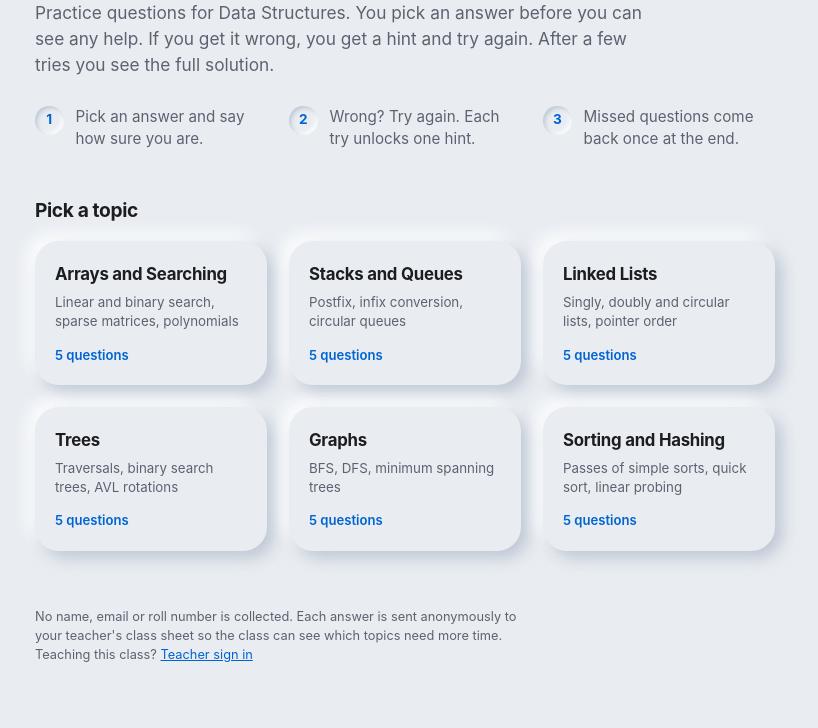
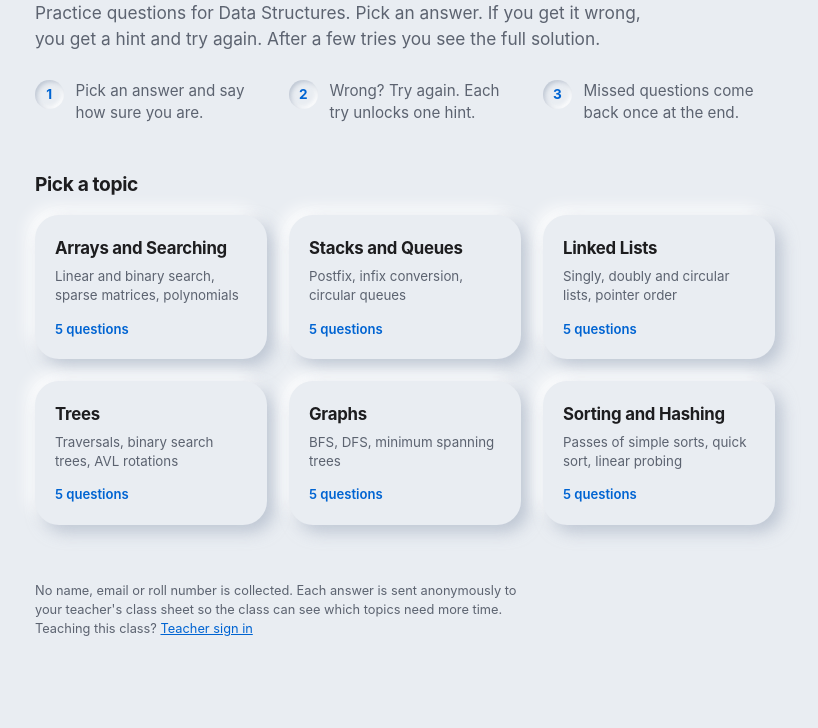
Before and after one commit to smtakbar/thinkfirst, a plain HTML site: page index.html in a window 1280 px wide. Shown: the part 198-926 px from the top of the page, without its empty margins (235-1053 px from the left). After the commit the page ends 900 px from the top, so only its background shows below. Drawn offline with Linux system fonts and the light colour scheme.

Commit message:
Shorten home description
Co-Authored-By: Claude Fable 5.2 <noreply@anthropic.com>

```diff
--- a/index.html
+++ b/index.html
@@ -335,7 +335,7 @@ function home() {
   app.innerHTML = `
     <p class="kicker">Data Structures · B.E. third semester</p>
     <h1>Answer first. Help comes after.</h1>
-    <p class="lead">Practice questions for Data Structures. You pick an answer before you can see any help. If you get it wrong, you get a hint and try again. After a few tries you see the full solution.</p>
+    <p class="lead">Practice questions for Data Structures. Pick an answer. If you get it wrong, you get a hint and try again. After a few tries you see the full solution.</p>
     <ol class="steps" aria-label="How it works">
       <li>Pick an answer and say how sure you are.</li>
       <li>Wrong? Try again. Each try unlocks one hint.</li>
```
